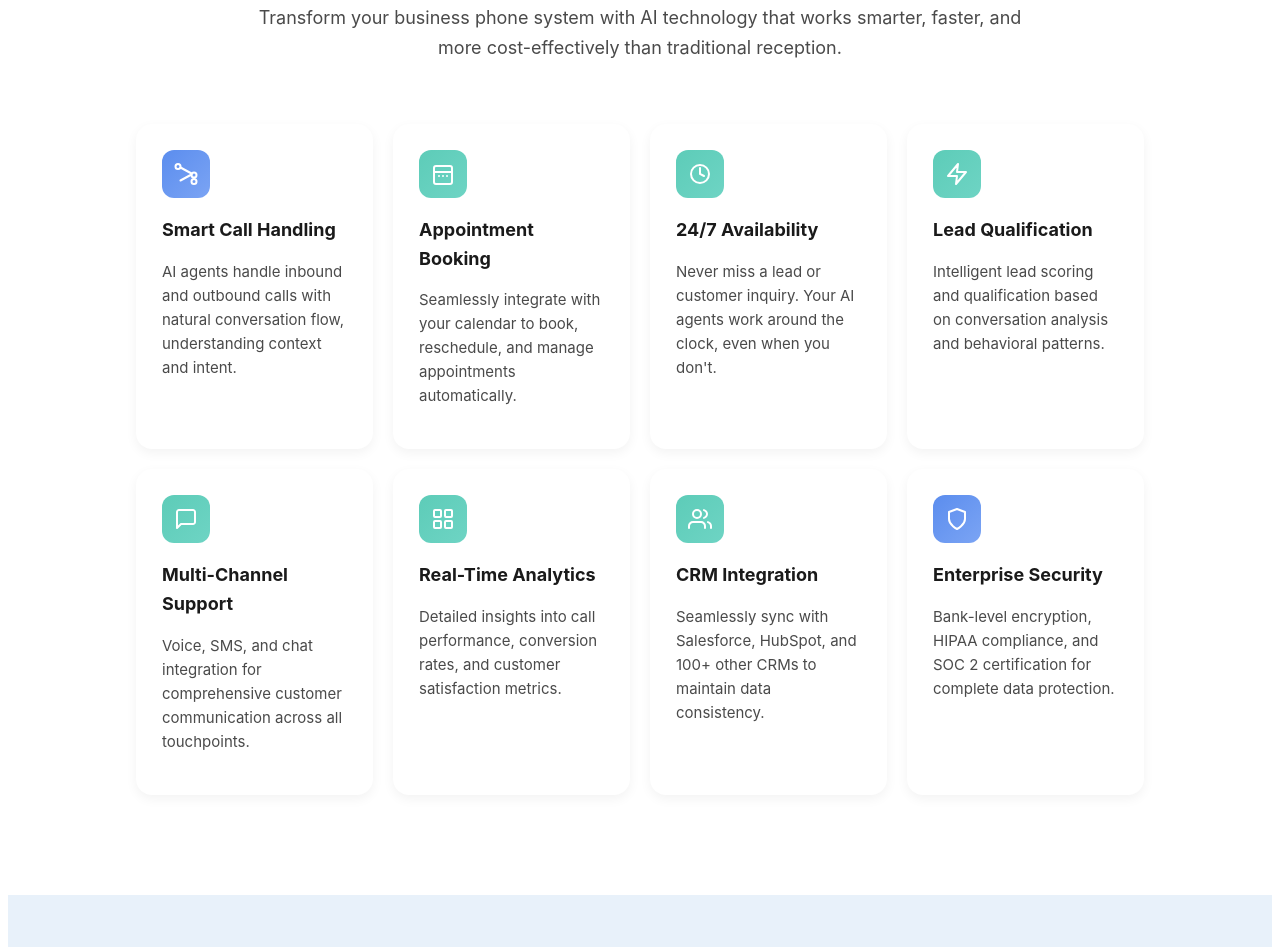
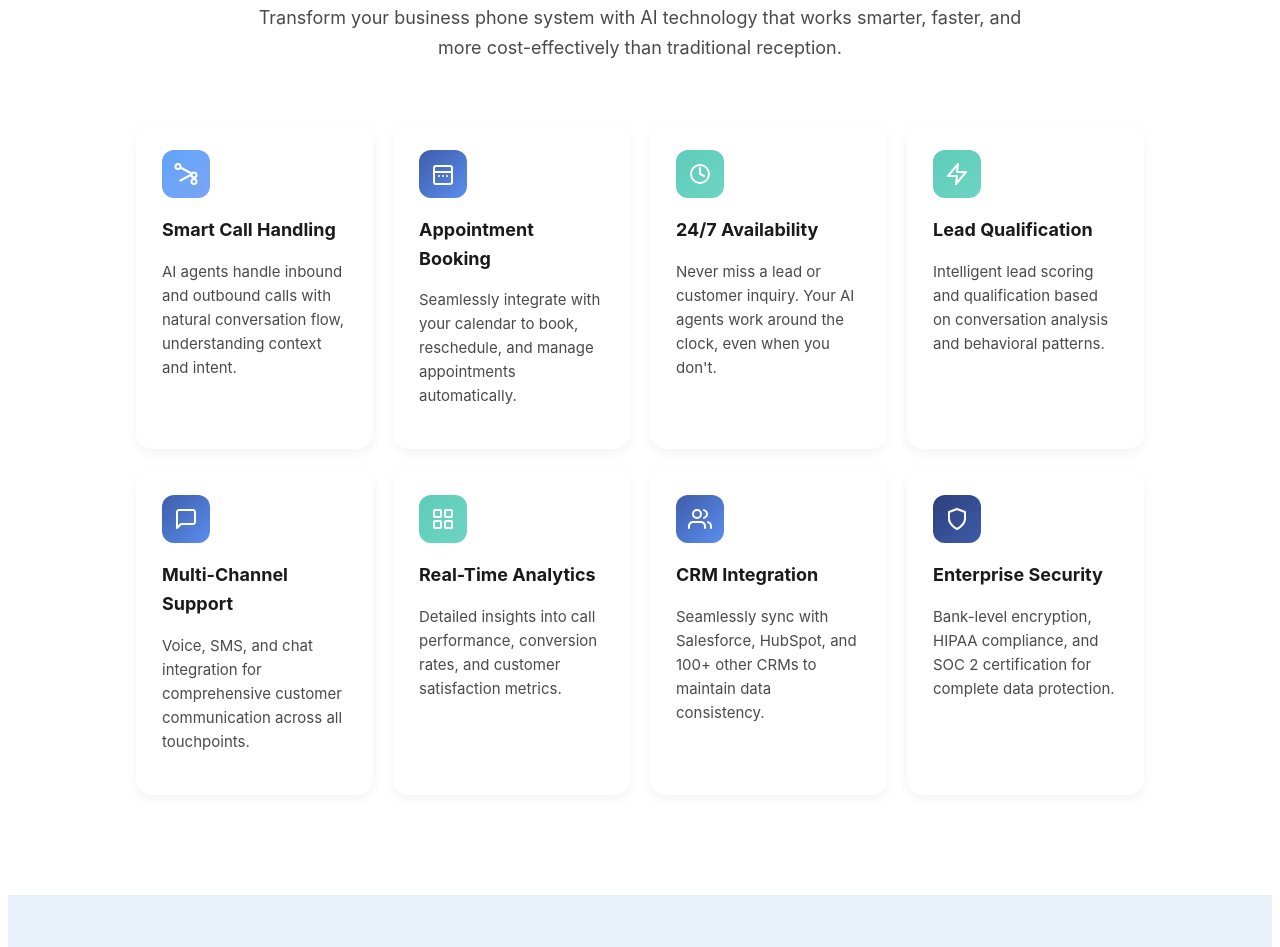
Before and after one commit to farnooshfathi/eleva8flow, a website built with Vite: page index.html in a window 1280 px wide. Shown: the part 1324-2271 px from the top of the page. Built offline with nearby package versions, Linux system fonts and the light colour scheme; a script that the page names is missing.

Commit message:
Updated style.css

```diff
--- a/style.css
+++ b/style.css
@@ -497,11 +497,11 @@ body {
 }
 
 .feature-icon.light-blue {
-  background: linear-gradient(135deg, #5B8DEE, #7BA4F4);
+  background: linear-gradient(135deg, #60A5FA, #7BA4F4);
 }
 
 .feature-icon.royal-blue {
-  background: linear-gradient(135deg, #5DCCB8, #6ED4C4);
+  background: linear-gradient(135deg, #3E5DAA, #5B8DEE);
 }
 
 .feature-icon.teal {
@@ -509,7 +509,7 @@ body {
 }
 
 .feature-icon.dark-blue {
-  background: linear-gradient(135deg, #5B8DEE, #7BA4F4);
+  background: linear-gradient(135deg, #2D3E7C, #3E5DAA);
 }
 
 .feature-card h3 {
```
